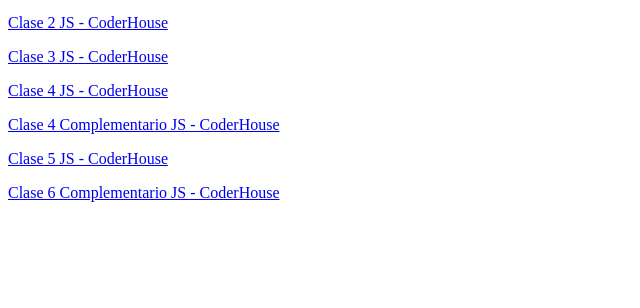
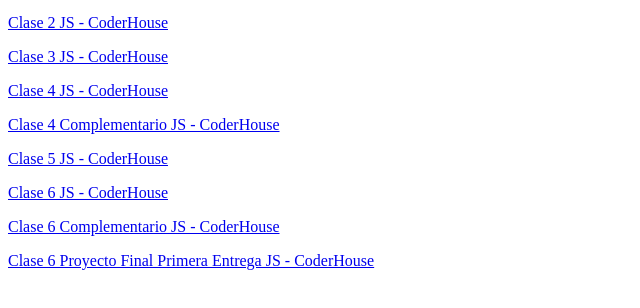
Before and after one commit to GastonFG/js, a plain HTML site: page index.html in a window 1280 px wide. Shown: the part 100-408 px from the top of the page, without its empty margins (0-640 px from the left). Drawn offline with Linux system fonts and the light colour scheme.

Commit message:
Subida 6 Proyecto Final Primera Entrega JS

```diff
--- a/index.html
+++ b/index.html
@@ -14,6 +14,8 @@
     <p><a href="/js/4-js/clase-4-js-gaston-garcia.html" target="_blank">Clase 4 JS - CoderHouse</a></p>
     <p><a href="/js/4-complementario-js/clase-4-complementario-js-gaston-garcia.html" target="_blank">Clase 4 Complementario JS - CoderHouse</a></p>
     <p><a href="/js/5-js/clase-5-js-gaston-garcia.html" target="_blank">Clase 5 JS - CoderHouse</a></p>
+    <p><a href="/js/6-js/clase-6-js-gaston-garcia.html" target="_blank">Clase 6 JS - CoderHouse</a></p>
     <p><a href="/js/6-complementario-js/clase-6-complementario-js-gaston-garcia.html" target="_blank">Clase 6 Complementario JS - CoderHouse</a></p>
+    <p><a href="/js/6-proyecto-final-primer-entrega-js/6-proyecto-final-primer-entrega-js-gaston-garcia.html" target="_blank">Clase 6 Proyecto Final Primera Entrega JS - CoderHouse</a></p>
 </body>
 </html>
```
Also changed, not shown: 6-proyecto-final-primer-entrega-js/6-proyecto-final-primer-entrega-js-gaston-garcia.html (renamed from 6-proyecto-final-primer-entrega-js/index.html).
